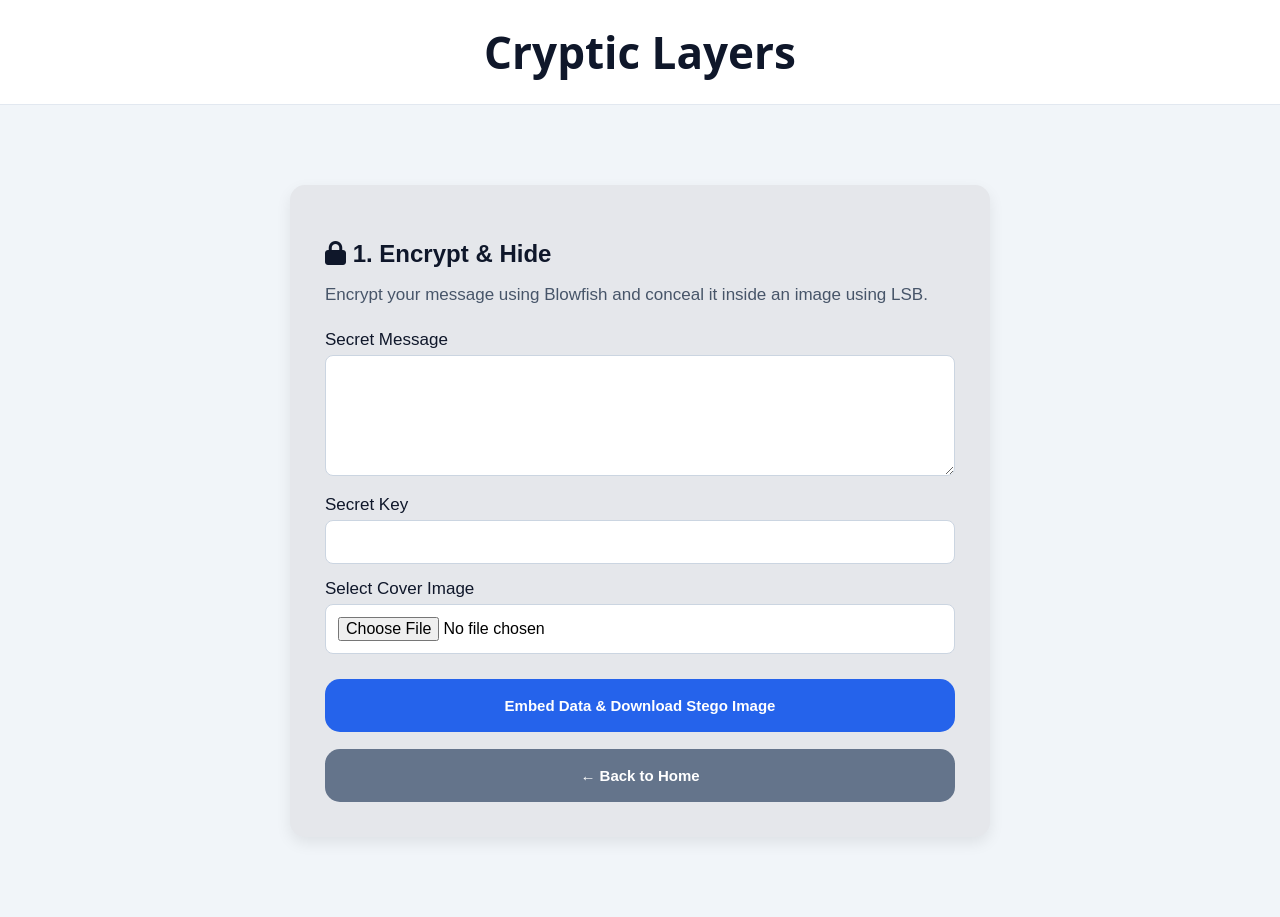
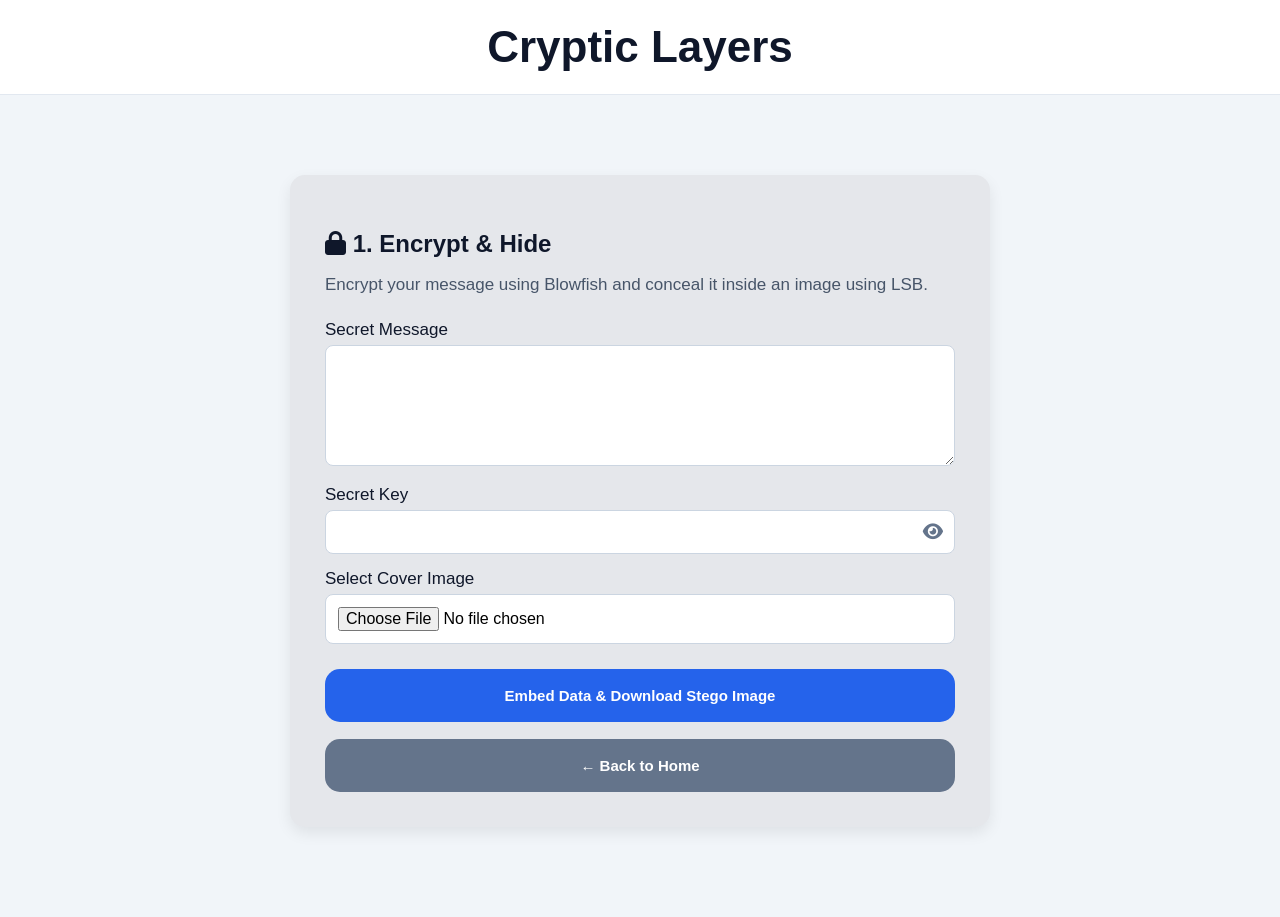
Before and after one commit to xersushii/Cryptic-Layers-Steganography-of-Data-with-Least-Significant-Bit-LSB-and-Blowfish, a Flask app: page /encrypt in a window 1280 px wide. After the commit the page ends 830 px from the top, so only its background shows below. Run offline with Flask 3, Linux system fonts and the light colour scheme.

Commit message:
Update encrypt.html

```diff
--- a/templates/encrypt.html
+++ b/templates/encrypt.html
@@ -7,6 +7,7 @@
 href="https://cdnjs.cloudflare.com/ajax/libs/font-awesome/6.5.0/css/all.min.css">
 
 <style>
+/* ====== SOURCE CODE FOR ENCRYPT PAGE UI ====== */
 
 body {
     margin: 0;
@@ -23,9 +24,6 @@ header {
     font-size: 44px;
     font-weight: bold;
     border-bottom: 1px solid #e2e8f0;
-    font-family: system-ui, -apple-system, BlinkMacSystemFont,
-    'Segoe UI', Roboto, Oxygen, Ubuntu, Cantarell,
-    'Open Sans', 'Helvetica Neue', sans-serif;
 }
 
 /* CONTAINER */
@@ -72,6 +70,23 @@ input {
     background: white;
     color: black;
     font-size: 16px;
+    box-sizing: border-box;
+}
+
+/* PASSWORD CONTAINER */
+.password-container {
+    position: relative;
+}
+
+/* EYE BUTTON */
+.toggle-eye {
+    position: absolute;
+    right: 12px;
+    top: 50%;
+    transform: translateY(-50%);
+    cursor: pointer;
+    color: #64748b;
+    font-size: 18px;
 }
 
 /* FILE INPUT */
@@ -124,13 +139,6 @@ button:hover {
 .error {
     color: #dc2626;
 }
-
-textarea,
-input {
-    width: 100%;
-    max-width: 100%;
-    box-sizing: border-box;
-}
 </style>
 
 </head>
@@ -146,6 +154,7 @@ input {
 <i class="fa-solid fa-lock"></i>
 1. Encrypt & Hide
 </h2>
+
 <p class="subtitle">
 Encrypt your message using Blowfish and conceal it inside an image using LSB.
 </p>
@@ -156,7 +165,21 @@ input {
 <textarea name="plaintext" rows="5" required></textarea>
 
 <label>Secret Key</label>
-            <input type="text" name="key" required>
+
+<div class="password-container">
+<input
+    type="password"
+    name="key"
+    id="secretKey"
+    required
+>
+
+<i
+    class="fa-solid fa-eye toggle-eye"
+    onclick="togglePassword()"
+    id="eyeIcon"
+></i>
+</div>
 
 <label>Select Cover Image</label>
 <input type="file" name="image" required>
@@ -190,5 +213,28 @@ input {
 </div>
 </div>
 
+<script>
+function togglePassword() {
+
+    var passwordField =
+    document.getElementById("secretKey");
+
+    var eyeIcon =
+    document.getElementById("eyeIcon");
+
+    if (passwordField.type === "password") {
+        passwordField.type = "text";
+        eyeIcon.classList.remove("fa-eye");
+        eyeIcon.classList.add("fa-eye-slash");
+    }
+    else {
+        passwordField.type = "password";
+        eyeIcon.classList.remove("fa-eye-slash");
+        eyeIcon.classList.add("fa-eye");
+    }
+
+}
+</script>
+
 </body>
 </html>
```
Lines whose indentation alone changed are shown as unchanged.
